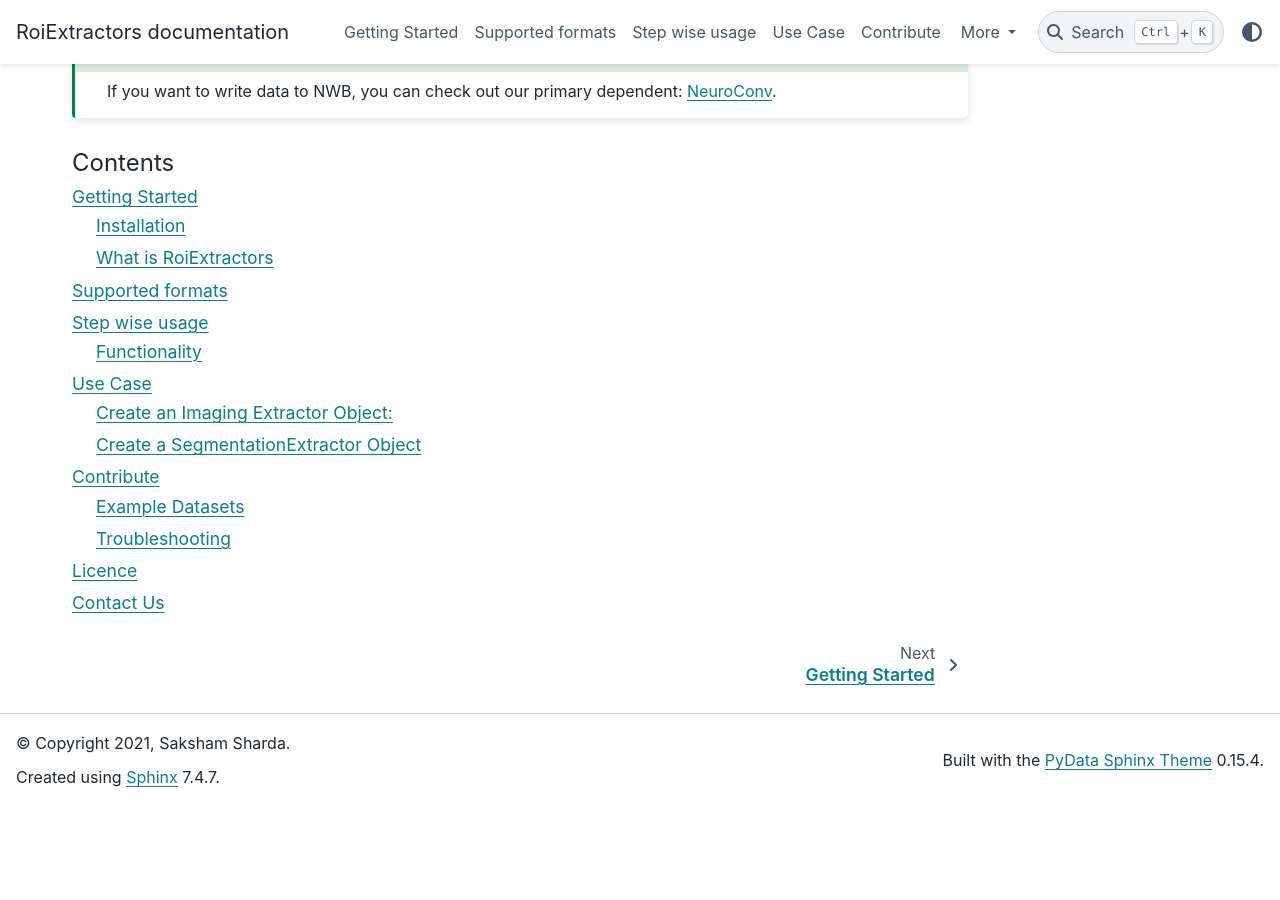
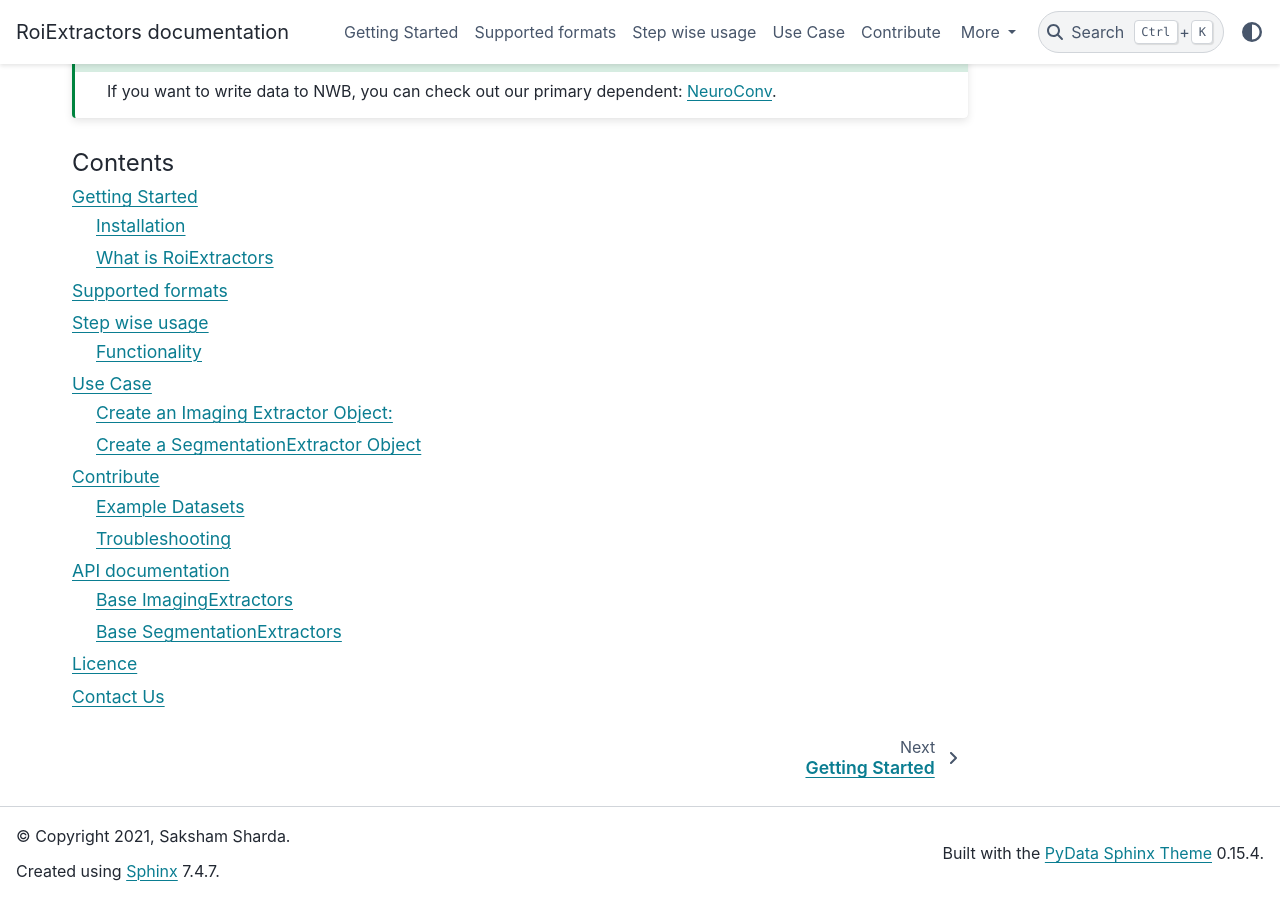
Before and after one commit to catalystneuro/roiextractors, a Sphinx documentation site: the page built from docs/source/index.rst, in a window 1280 px wide and 900 px high, scrolled down 513 px. Built offline with Sphinx 7.4.7 and the PyData theme 0.15.4, drawn with Linux system fonts in a browser that asks for light colours; before the commit the page ends 1320 px from its top, so only the background shows below that.

```diff
--- a/docs/source/api.rst
+++ b/docs/source/api.rst
@@ -5,4 +5,4 @@ API documentation
    :maxdepth: 0
    :glob:
 
-   build_api/*
+   my_build_api/*
--- a/docs/source/index.rst
+++ b/docs/source/index.rst
@@ -31,5 +31,6 @@ With this package, a user can:
    usage
    usecase
    contribute
+   my_api/index
    licence
    contact
--- /dev/null
+++ b/docs/source/my_api/base_segmentationextractors.rst
@@ -0,0 +1,5 @@
+Base SegmentationExtractors
+-------------------------------------------------
+.. automodule:: roiextractors.segmentationextractor
+
+.. automodule:: roiextractors.multisegmentationextractor
--- /dev/null
+++ b/docs/source/my_api/index.rst
@@ -0,0 +1,8 @@
+API documentation
+=================
+
+.. toctree::
+  :maxdepth: 1
+
+  base_imagingextractors
+  base_segmentationextractors
```
Also changed, not shown: docs/source/my_api/base_imagingextractors.rst (added, +7 -0 lines).
